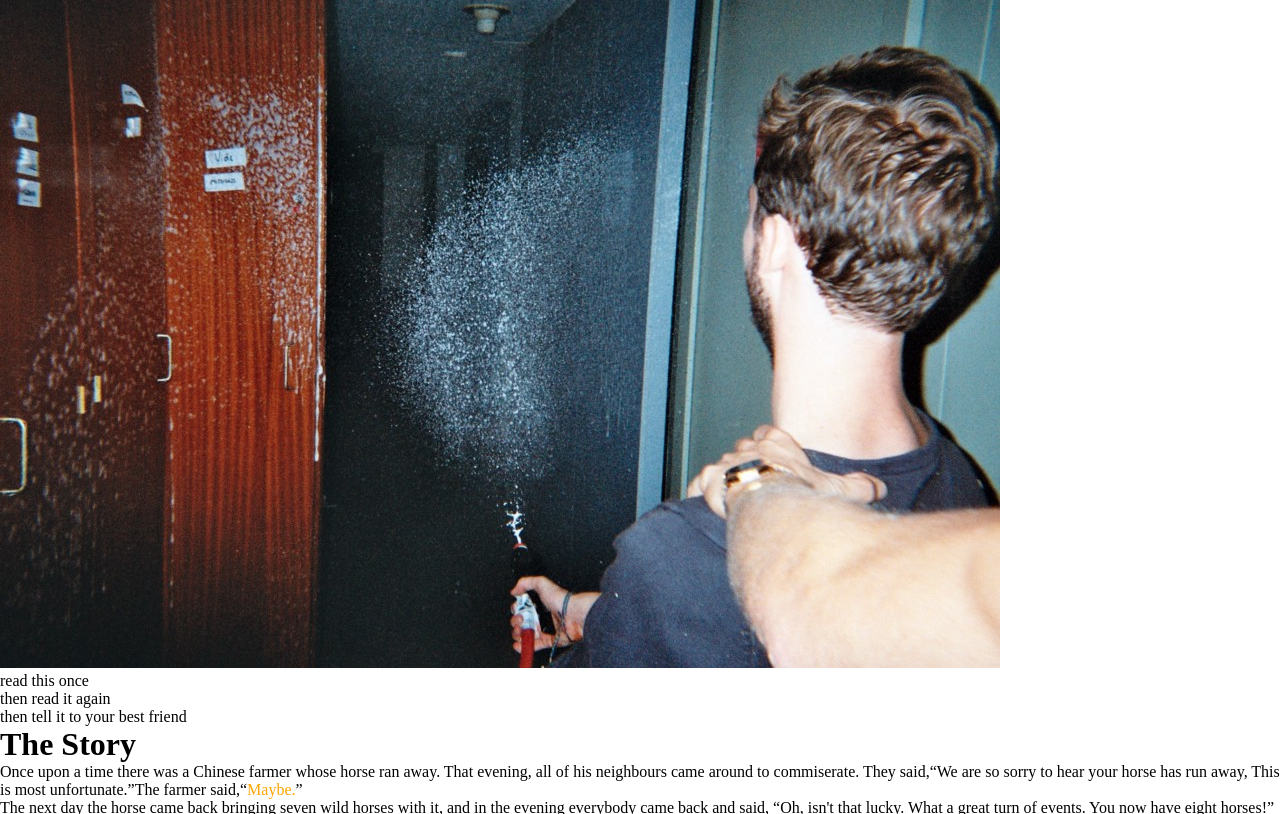
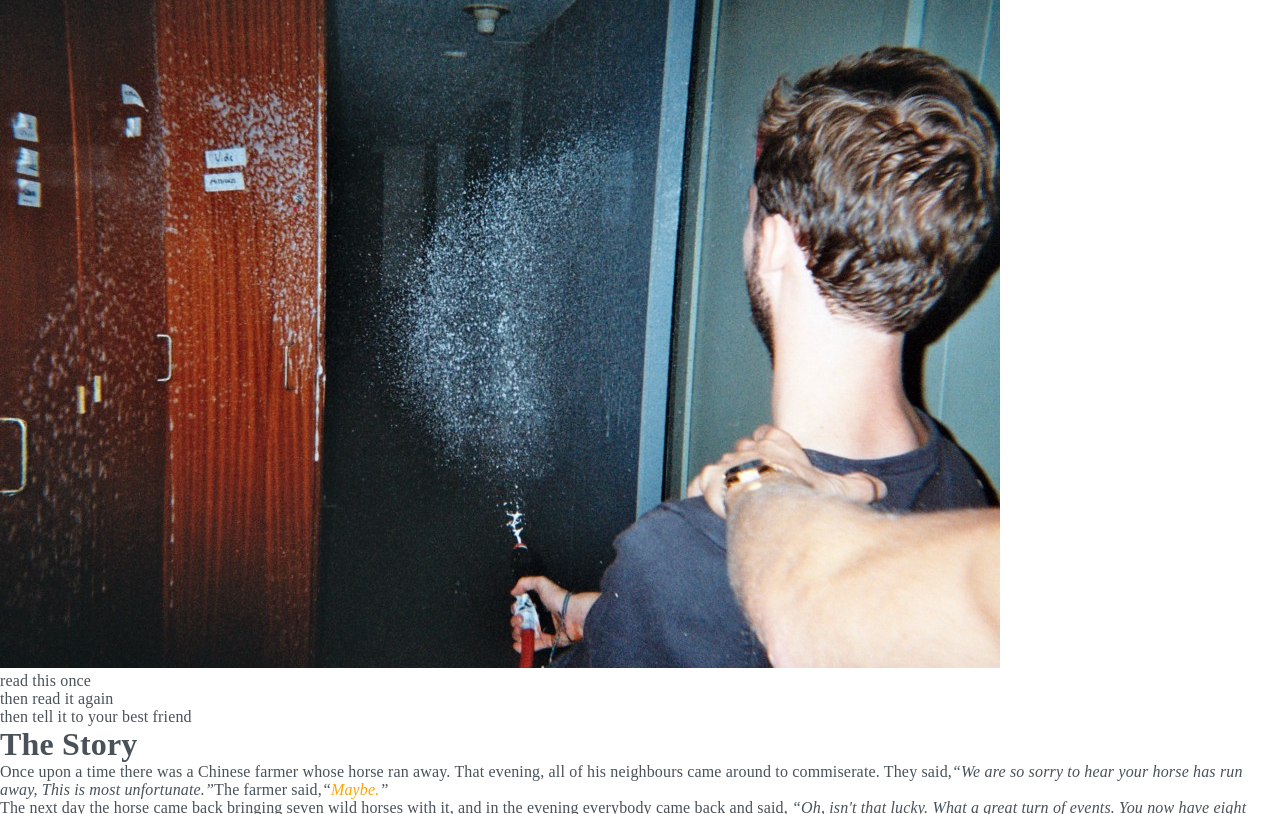
Before and after one commit to YasserB94/day4_Progressive_Enhancement, a plain HTML site: page index.html in a window 1280 px wide. Shown: the part 85-899 px from the top of the page. Drawn offline with Linux system fonts and the light colour scheme; a web font is replaced by a local one.

Commit message:
Added Letter Spacing

```diff
--- a/styles.css
+++ b/styles.css
@@ -20,24 +20,22 @@
     --clr-txt--good:green;
     --clr-txt--bad:red;
     --clr-txt--maybe:orange;
-
-
-
-
-
 }
 html,body{
     /*--Add Open sans font with serif fallback--*/
     font-family: var(--ff--Opensans);
+    /*--Add Spacing between letters to imporve font readability--*/
+    letter-spacing: .01rem;
     /*--Basic easy to read size--*/
     font-size: 1rem;
     /*--Dark text color, not black--*/
-    color: var(--clr--black);
+    color: var(--clr-txt--base);
     /*--Add background color--*/
     background-color: var(--clr--pink);
 
+
 }
-/*---Styling for Good bad and Maybe--*/
+/*---Text Styling--*/
 .good{
     font-style: normal;
     color: var(--clr-txt--good);
@@ -50,3 +48,10 @@ color: var(--clr-txt--bad);
     font-style: normal;
     color: var(--clr-txt--maybe);
 }
+q{
+    font-style: italic;
+}
+q em{
+    /*Make all em in quotes italic anyway*/
+    font-style: italic!important;
+}
```
